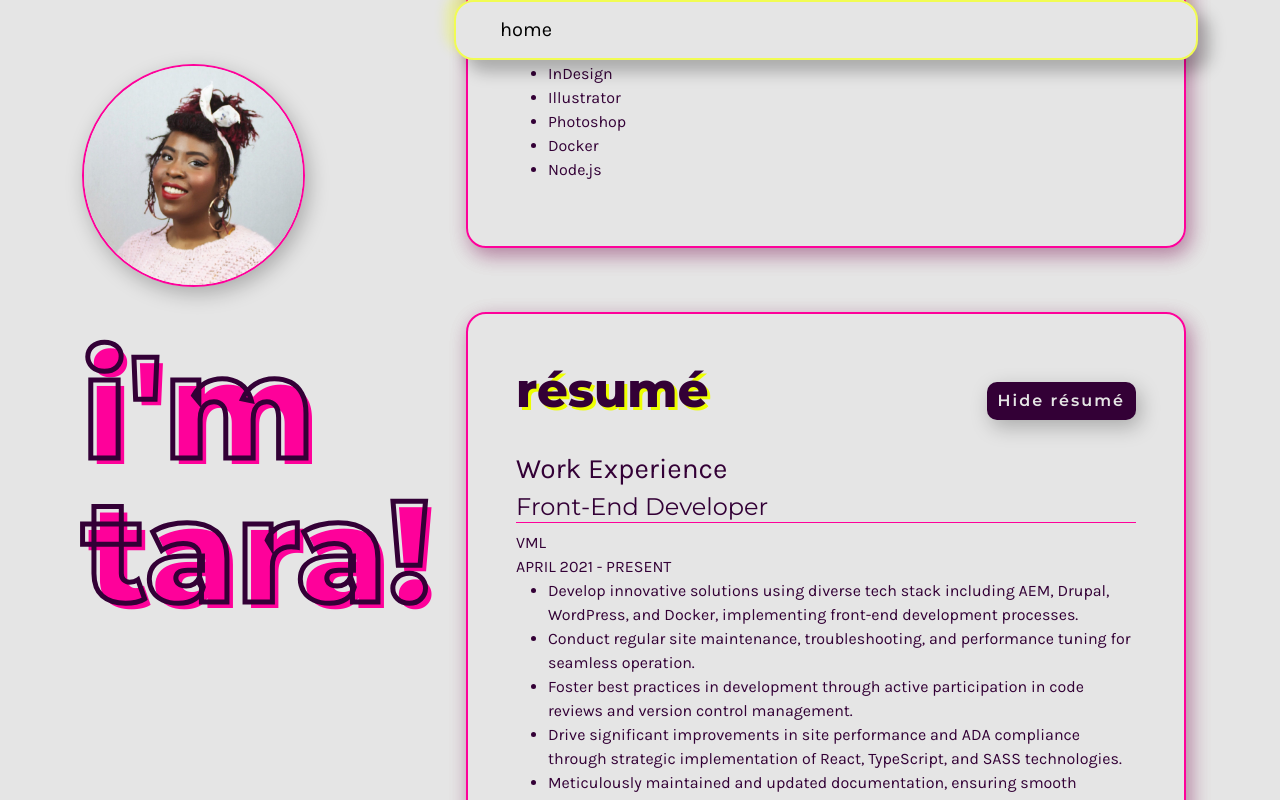
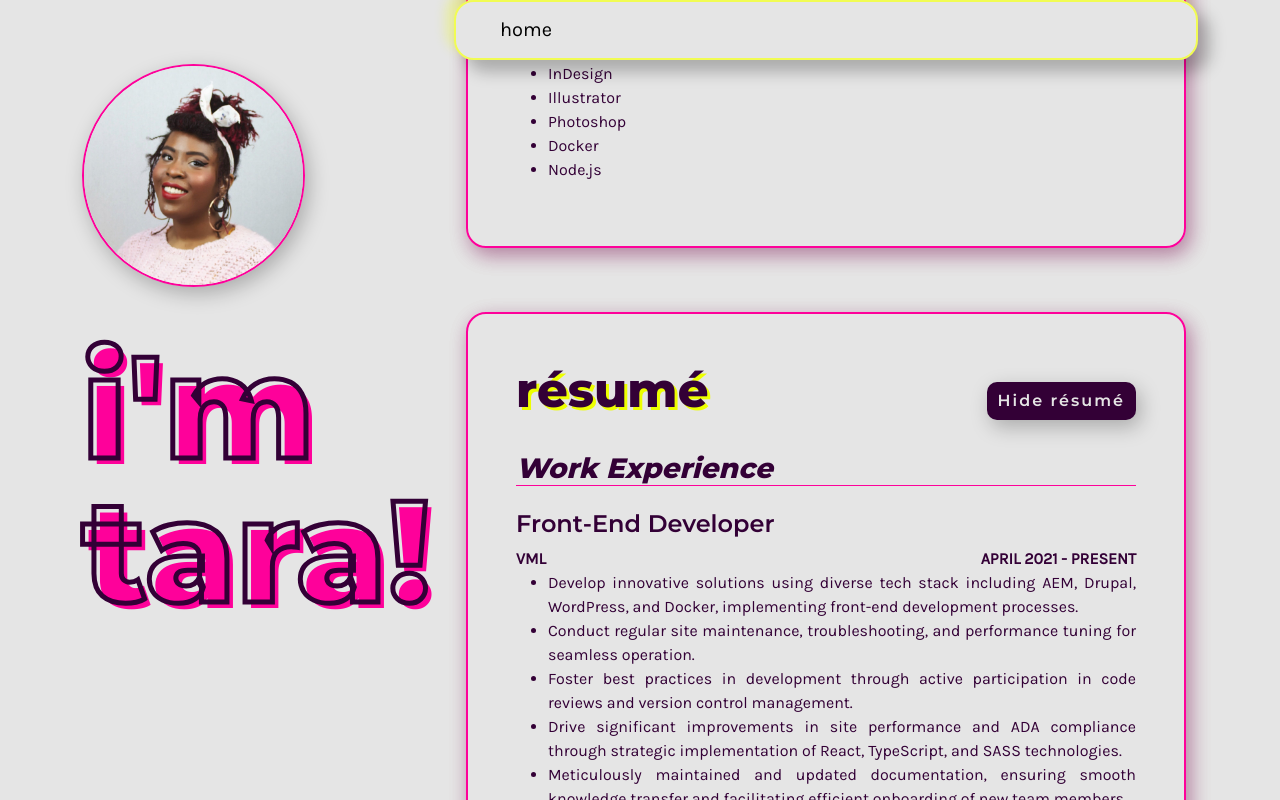
Before and after one commit to pixelpollux/new-portfolio, a React (Create React App) app: page / in a window 1280 px wide. Both pictures are taken after a click on the button "Show résumé". Shown: the part 1687-2487 px from the top of the page. Built offline with nearby package versions, Linux system fonts and the light colour scheme.

Commit message:
style changes

```diff
--- a/src/assets/css/styles.css
+++ b/src/assets/css/styles.css
@@ -4,6 +4,28 @@ body, #root {
   font-family: "Karla", sans-serif;
   font-size: 1rem;
   color: #330036;
+}
+
+.section-group h2 {
+  font-family: "Montserrat", sans-serif;
+  text-transform: lowercase;
+  margin-bottom: 0;
+  font-weight: 900;
+  font-size: 2rem;
+  color: #330036;
+  text-shadow: 3px 3px #EDFF00;
+  text-align: center;
+}
+.section-group h3 {
+  font-family: "Montserrat", sans-serif, sans-serif;
+  font-weight: 700;
+  font-style: italic;
+  border-bottom: 1px solid #fe019a;
+}
+.section-group h4 {
+  margin-top: 1.5rem;
+  font-weight: 600;
+  font-family: "Montserrat";
 }
 
 a {
@@ -286,6 +308,21 @@ nav.navbar-light {
   margin-top: 2rem;
 }
 
+.resume__job .resume__subtitle-section {
+  display: flex;
+  justify-content: space-between;
+  align-items: flex-end;
+}
+.resume__job .resume__subtitle-section * {
+  font-weight: 600;
+}
+.resume__job ul li {
+  text-align: justify;
+}
+.resume__job p {
+  text-align: justify;
+}
+
 section .card {
   border: 1px solid transparent;
   background-color: rgba(255, 255, 255, 0.25);
@@ -303,12 +340,6 @@ section .card img {
   margin-right: auto;
   margin-left: auto;
   margin-bottom: 1rem;
-}
-
-h4 {
-  border-bottom: 1px solid #fe019a;
-  font-weight: 600;
-  font-family: "Montserrat";
 }
 
 .project-links {
@@ -404,6 +435,14 @@ form#contact-form textarea {
   background: #cb017b;
 }
 
+@media only screen and (max-width: 500px) {
+  button.button_slide {
+    width: 100%;
+  }
+  .title-group {
+    display: block;
+  }
+}
 @media only screen and (min-width: 500px) {
   section .title-group h2 {
     text-align: left;
@@ -427,9 +466,8 @@ form#contact-form textarea {
     padding-left: 0;
   }
   #contact-me ul li {
-    display: inline;
     font-size: 2rem;
-    padding-right: 3rem;
+    text-align: center;
   }
   #contact-me ul li a {
     color: #330036;
@@ -439,9 +477,20 @@ form#contact-form textarea {
     color: #fe019a;
   }
 }
+@media only screen and (min-width: 800px) {
+  #contact-me ul li {
+    display: inline;
+    padding-right: 3rem;
+  }
+}
 @media only screen and (min-width: 1100px) {
   .heading {
     font-size: 80vh;
+  }
+  .icon-3d {
+    padding: 1rem;
+    padding-right: 4rem;
+    padding-left: 4rem;
   }
 }
 @media only screen and (min-width: 1400px) {
--- a/src/assets/css/styles.scss
+++ b/src/assets/css/styles.scss
@@ -28,6 +28,35 @@ body,#root {
     // background-repeat: repeat;
 }
 
+.section-group{
+    h2 {
+        font-family: $montserrat;
+        text-transform: lowercase;
+        margin-bottom: 0;
+        font-weight: 900;
+        font-size: 2rem;
+        color: $dark-purple;
+        text-shadow: 3px 3px $electric-lemon;
+        text-align: center;
+    }
+
+    h3 {
+        font-family: $montserrat, sans-serif;
+        font-weight: 700;
+        font-style: italic;
+        border-bottom: 1px solid $electric-pink;
+    }
+
+    h4 {
+        // border-bottom: 1px solid $electric-pink;
+        margin-top: 1.5rem;
+        font-weight: 600;
+        font-family: 'Montserrat';
+    }
+
+}
+
+
 a{
     text-decoration: none;
     color: $electric-pink;
@@ -49,9 +78,9 @@ a:hover {
         -webkit-animation: icon3d 800ms infinite;
             animation: icon3d 800ms infinite;
     }
-    }
+}
 
-    @keyframes icon3d {
+@keyframes icon3d {
     0% {
         text-shadow: 5px 4px $electric-pink, -5px -6px $electric-lemon;
     }
@@ -382,7 +411,28 @@ nav.navbar-light{
 //resume/résumé
 // ====================================================================================
 
+.resume__job {
+    .resume__subtitle-section{
+        display: flex;
+        justify-content: space-between;
+        align-items: flex-end;
 
+        * {
+            font-weight: 600;
+            // outline: hotpink 1px solid;
+        }
+    }
+
+    ul {
+        li {
+            text-align: justify;
+        }
+    }
+
+    p {
+        text-align: justify;
+    }
+}
 
 
 
@@ -409,12 +459,6 @@ section .card img {
     margin-right: auto;
     margin-left: auto;
     margin-bottom: 1rem;
-}
-
-h4 {
-    border-bottom: 1px solid $electric-pink;
-    font-weight: 600;
-    font-family: 'Montserrat';
 }
 
 .project-links {
@@ -538,6 +582,16 @@ form#contact-form textarea {
 //media queries
 // ====================================================================================
 
+@media only screen and (max-width: 500px) {
+    button.button_slide {
+        width: 100%;
+    }
+
+    .title-group {
+        display: block;
+    }
+}
+
 @media only screen and (min-width: 500px) {
     section .title-group h2 {
         text-align: left;
@@ -566,9 +620,10 @@ form#contact-form textarea {
     }
 
     #contact-me ul li {
-        display: inline;
+        // display: inline;
         font-size: 2rem;
-        padding-right: 3rem;
+        // padding-right: 3rem;
+        text-align: center;
     }
 
     #contact-me ul li a {
@@ -582,9 +637,25 @@ form#contact-form textarea {
 
 }
 
+@media only screen and (min-width: 800px) {
+    #contact-me ul li {
+        display: inline;
+        padding-right: 3rem;
+    }
+}
+
 @media only screen and (min-width: 1100px) {
     .heading {
         font-size: 80vh;
+    }
+
+    .icon-3d {
+        padding: 1rem;
+        padding-right: 4rem;
+        padding-left: 4rem;
+
+
+
     }
 }
 
```
Also changed, not shown: 1 other file (tests, documents, lock files or other folders).
